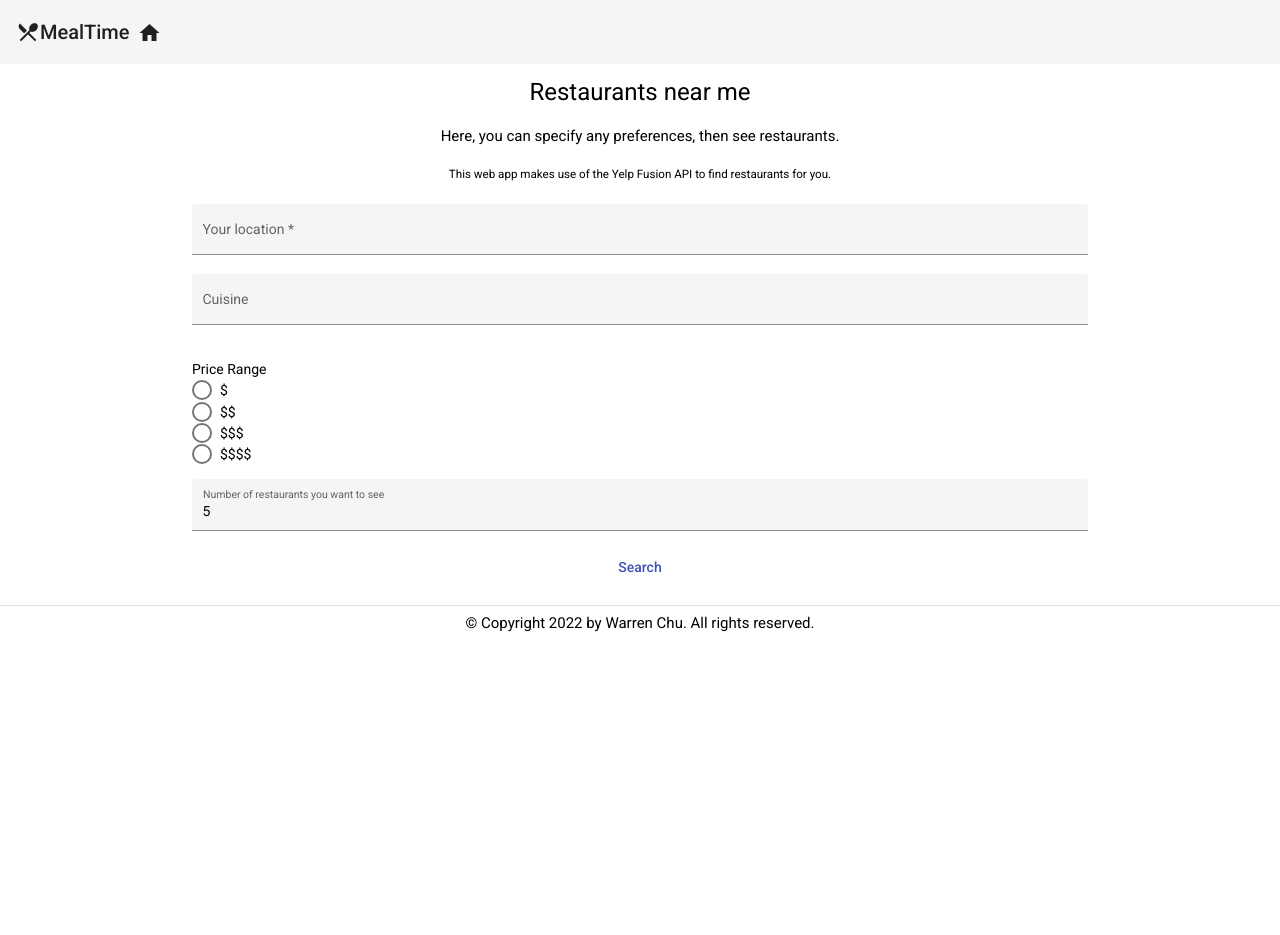
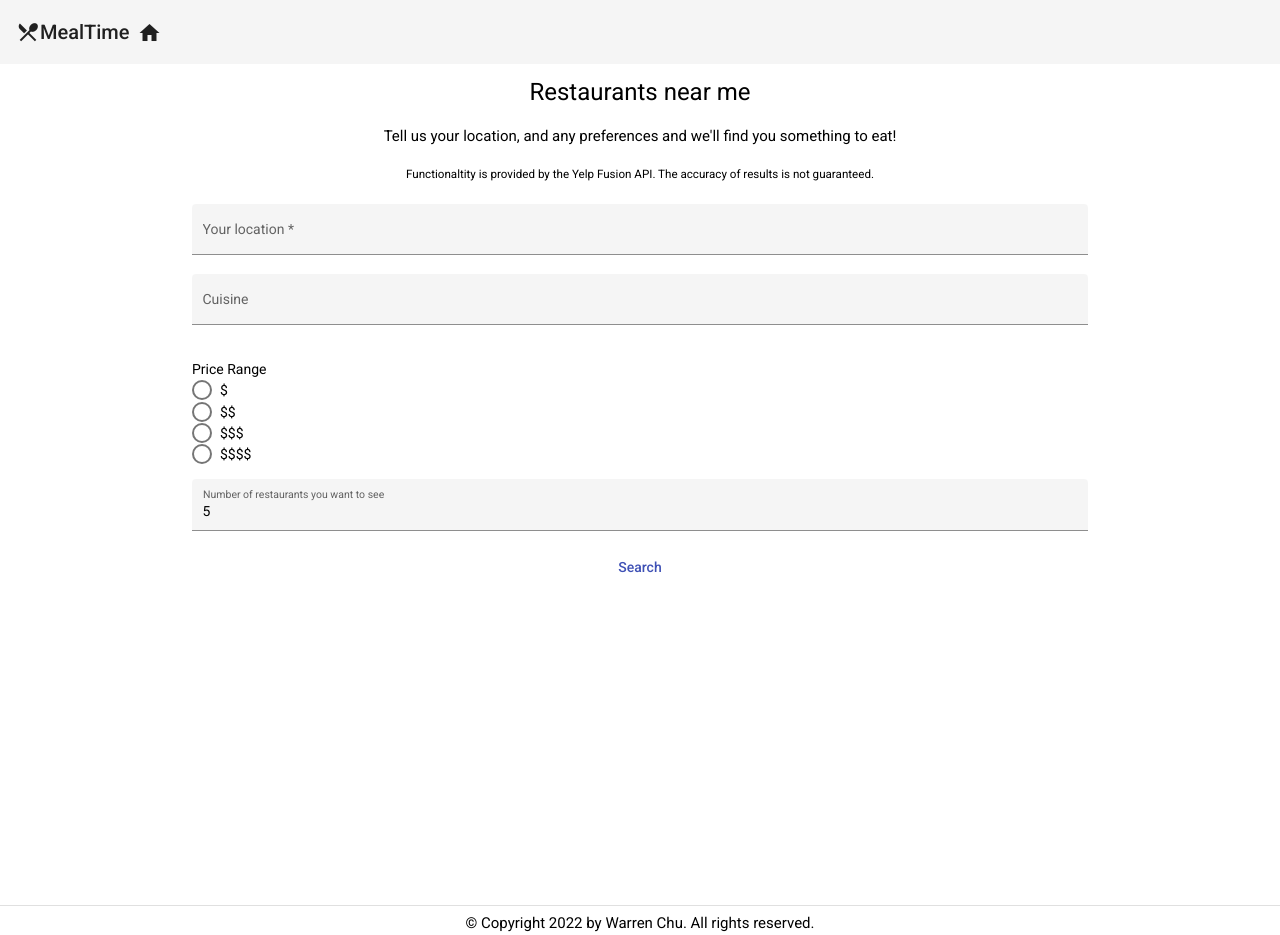
Before and after one commit to warrenchu/mealTime, an Angular app: page /yelpFinder in a window 1280 px wide. Before the commit the page ends 800 px from the top, so only its background shows below. Built offline with nearby package versions, Linux system fonts and the light colour scheme.

Commit message:
Added image functionality

```diff
--- a/src/app/find-restaurants-near-me/find-restaurants-near-me.component.css
+++ b/src/app/find-restaurants-near-me/find-restaurants-near-me.component.css
@@ -24,7 +24,9 @@
 #restaurants_found{
     margin: auto;
 }
-.mat-card {
-    margin: 10px;
-
+.mat-card{
+    margin: 5px;
 }
+.mat-card-content > img {
+    margin: auto;
+}
--- a/src/app/find-restaurants-near-me/find-restaurants-near-me.component.html
+++ b/src/app/find-restaurants-near-me/find-restaurants-near-me.component.html
@@ -1,7 +1,7 @@
 <div id="intro">
     <h1>Restaurants near me</h1>
-    <h4>Here, you can specify any preferences, then see restaurants.</h4>
-    <h5>This web app makes use of the Yelp Fusion API to find restaurants for you.</h5>
+    <h4>Tell us your location, and any preferences and we'll find you something to eat!</h4>
+    <h5>Functionaltity is provided by the Yelp Fusion API. The accuracy of results is not guaranteed.</h5>
 </div>
 <div id="params">
     <form class="example-form" id="form">
@@ -34,12 +34,15 @@
     </form>
 </div>
 <div id="restaurants_found">
-    <mat-grid-list cols="2" rowHeight="2:1">
+    <mat-grid-list cols="1" rowHeight="300px">
         <mat-grid-tile *ngFor="let rest of result">
             <mat-card>
                 <mat-card-title>{{rest.name}}</mat-card-title>
                 <mat-card-content>
-                    <h3>Address: {{rest.location.address1}} {{rest?.location?.address2}} {{rest.location?.address3}}, {{rest.location?.city}}, {{rest.location?.state}}, {{rest.location?.zipcode}}</h3>
+                    <img src={{rest.image_url}} height="100px" width="150px">
+                    <h3>Address: {{rest.location.address1}} {{rest?.location?.address2}} {{rest.location?.address3}}, {{rest.location?.city}}, {{rest.location?.state}}</h3>
+                    <h3>Rating: {{rest.rating}}</h3>
+                    <h3>Phone: {{rest.display_phone}}</h3>
                 </mat-card-content>
             </mat-card>
         </mat-grid-tile>
```
